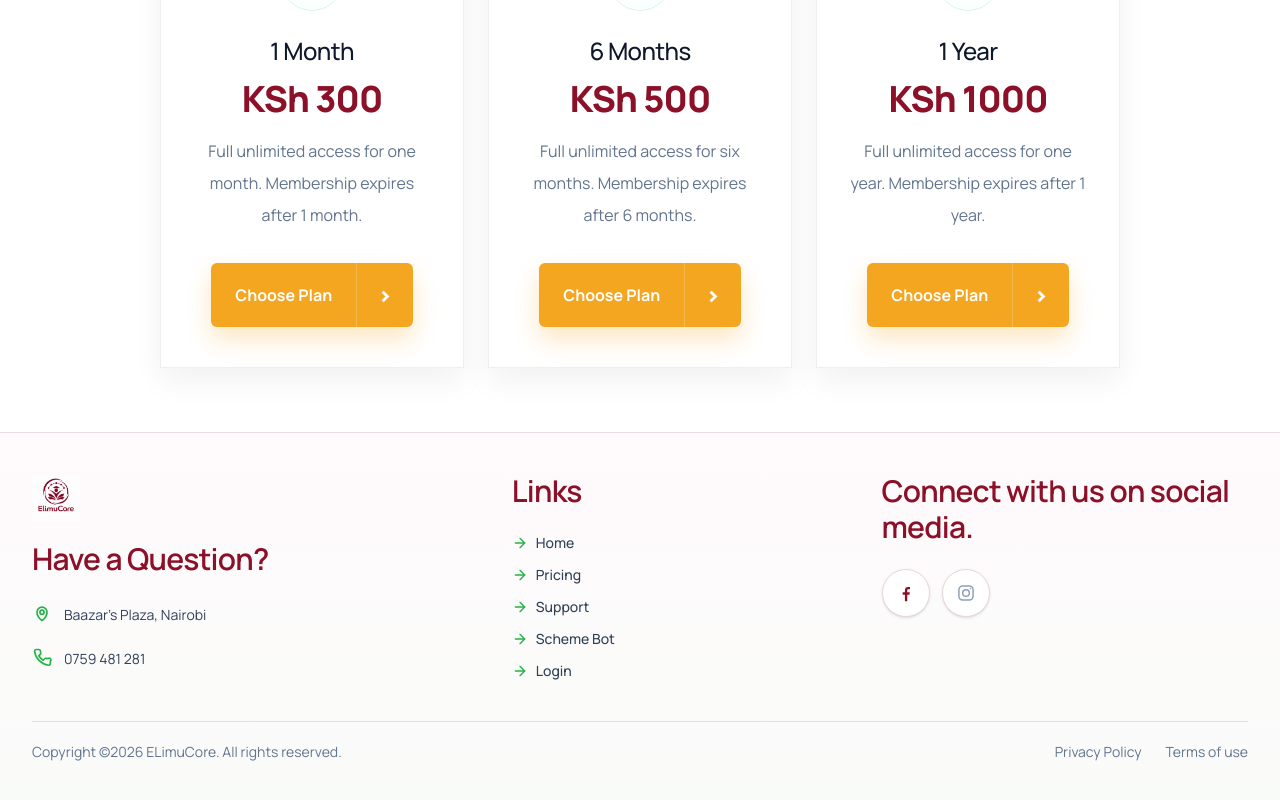
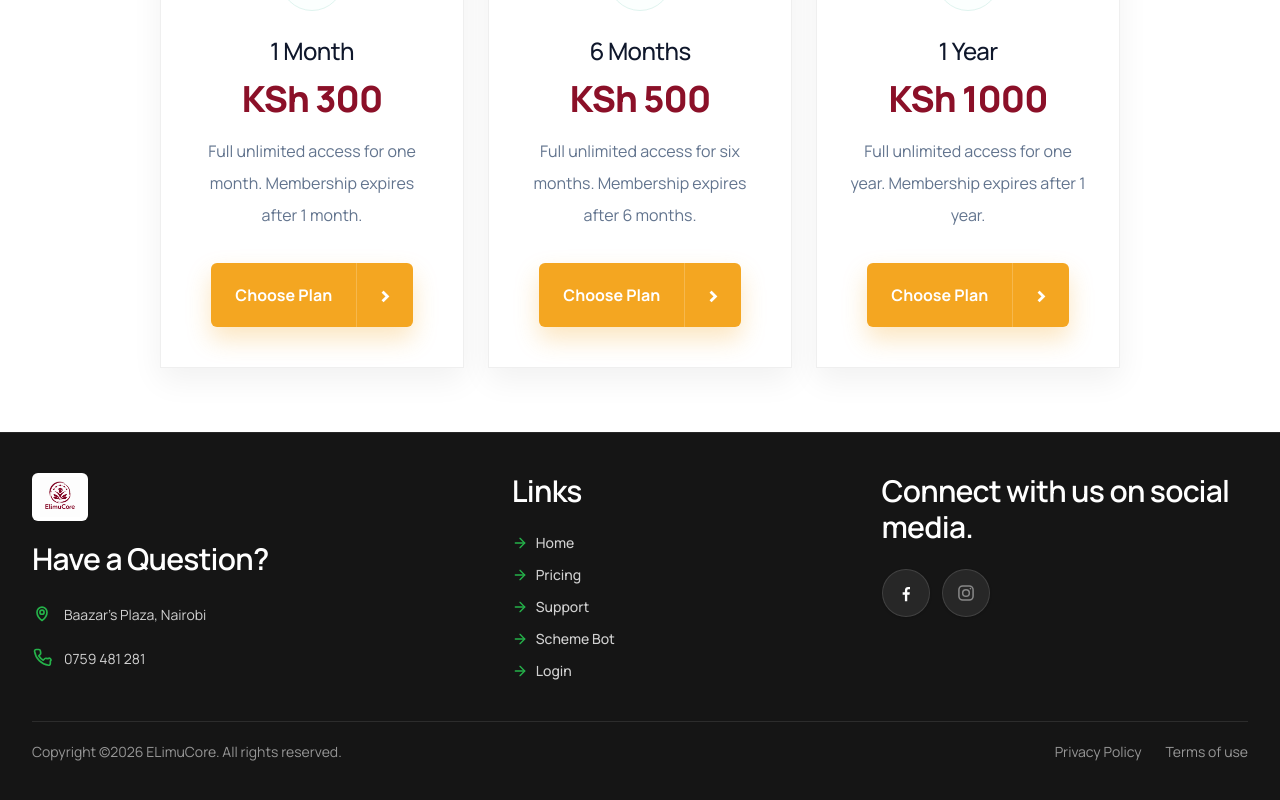
Before and after one commit to eriqck/ElimuCore, a Next.js app: page / in a window 1280 px wide. Shown: the part 2223-3023 px from the top of the page. Built offline with nearby package versions, Linux system fonts and the light colour scheme; no server answers; the database is empty.

Commit message:
Switch footer to dark theme

```diff
--- a/components/site/site-footer.tsx
+++ b/components/site/site-footer.tsx
@@ -106,14 +106,14 @@ function SocialButton({
   children: ReactNode;
 }) {
   const className =
-    "inline-flex h-12 w-12 items-center justify-center rounded-full border border-[#e8d8dd] bg-white text-[#8b1028] shadow-sm transition hover:border-[#25b24a] hover:bg-[#25b24a] hover:text-white";
+    "inline-flex h-12 w-12 items-center justify-center rounded-full border border-white/12 bg-white/8 text-white shadow-sm transition hover:border-[#25b24a] hover:bg-[#25b24a] hover:text-white";
 
   if (!href) {
     return (
       <span
         aria-label={label}
         title={`${label} coming soon`}
-        className={`${className} cursor-default text-slate-400 hover:border-[#e8d8dd] hover:bg-white hover:text-slate-400`}
+        className={`${className} cursor-default text-white/45 hover:border-white/12 hover:bg-white/8 hover:text-white/45`}
       >
         {children}
       </span>
@@ -137,7 +137,7 @@ export function SiteFooter() {
   return (
     <footer
       id="footer"
-      className="border-t border-[#ecdde1] bg-[linear-gradient(180deg,#fffafc_0%,#f9fbf9_100%)] px-4 py-10 sm:px-6 lg:px-8"
+      className="border-t border-white/8 bg-[#151515] px-4 py-10 text-white sm:px-6 lg:px-8"
     >
       <div className="mx-auto max-w-[1360px]">
         <div className="grid gap-10 lg:grid-cols-[1.2fr_0.9fr_1fr]">
@@ -147,12 +147,12 @@ export function SiteFooter() {
               alt="ELimuCore"
               width={190}
               height={60}
-              className="h-12 w-auto"
+              className="h-12 w-auto rounded-md bg-white px-2 py-1"
             />
-            <h2 className="mt-5 text-3xl font-semibold tracking-tight text-[#8b1028]">
+            <h2 className="mt-5 text-3xl font-semibold tracking-tight text-white">
               Have a Question?
             </h2>
-            <div className="mt-6 space-y-4 text-sm text-slate-700">
+            <div className="mt-6 space-y-4 text-sm text-white/80">
               <div className="flex items-start gap-3">
                 <span className="mt-0.5 text-[#25b24a]">
                   <LocationIcon />
@@ -174,7 +174,7 @@ export function SiteFooter() {
           </div>
 
           <div>
-            <h2 className="text-3xl font-semibold tracking-tight text-[#8b1028]">
+            <h2 className="text-3xl font-semibold tracking-tight text-white">
               Links
             </h2>
             <div className="mt-6 space-y-3">
@@ -182,7 +182,7 @@ export function SiteFooter() {
                 <Link
                   key={item.label}
                   href={item.href}
-                  className="flex w-fit items-center gap-2 text-sm font-medium text-slate-700 transition hover:text-[#25b24a]"
+                  className="flex w-fit items-center gap-2 text-sm font-medium text-white/80 transition hover:text-[#25b24a]"
                 >
                   <span className="text-[#25b24a]">
                     <ArrowIcon />
@@ -194,7 +194,7 @@ export function SiteFooter() {
           </div>
 
           <div>
-            <h2 className="text-3xl font-semibold tracking-tight text-[#8b1028]">
+            <h2 className="text-3xl font-semibold tracking-tight text-white">
               Connect with us on social media.
             </h2>
             <div className="mt-6 flex items-center gap-3">
@@ -211,7 +211,7 @@ export function SiteFooter() {
           </div>
         </div>
 
-        <div className="mt-10 flex flex-col gap-4 border-t border-[#ecdde1] pt-5 text-sm text-slate-500 sm:flex-row sm:items-center sm:justify-between">
+        <div className="mt-10 flex flex-col gap-4 border-t border-white/10 pt-5 text-sm text-white/55 sm:flex-row sm:items-center sm:justify-between">
           <p>Copyright ©2026 ELimuCore. All rights reserved.</p>
           <div className="flex flex-wrap items-center gap-6">
             <span>Privacy Policy</span>
```
